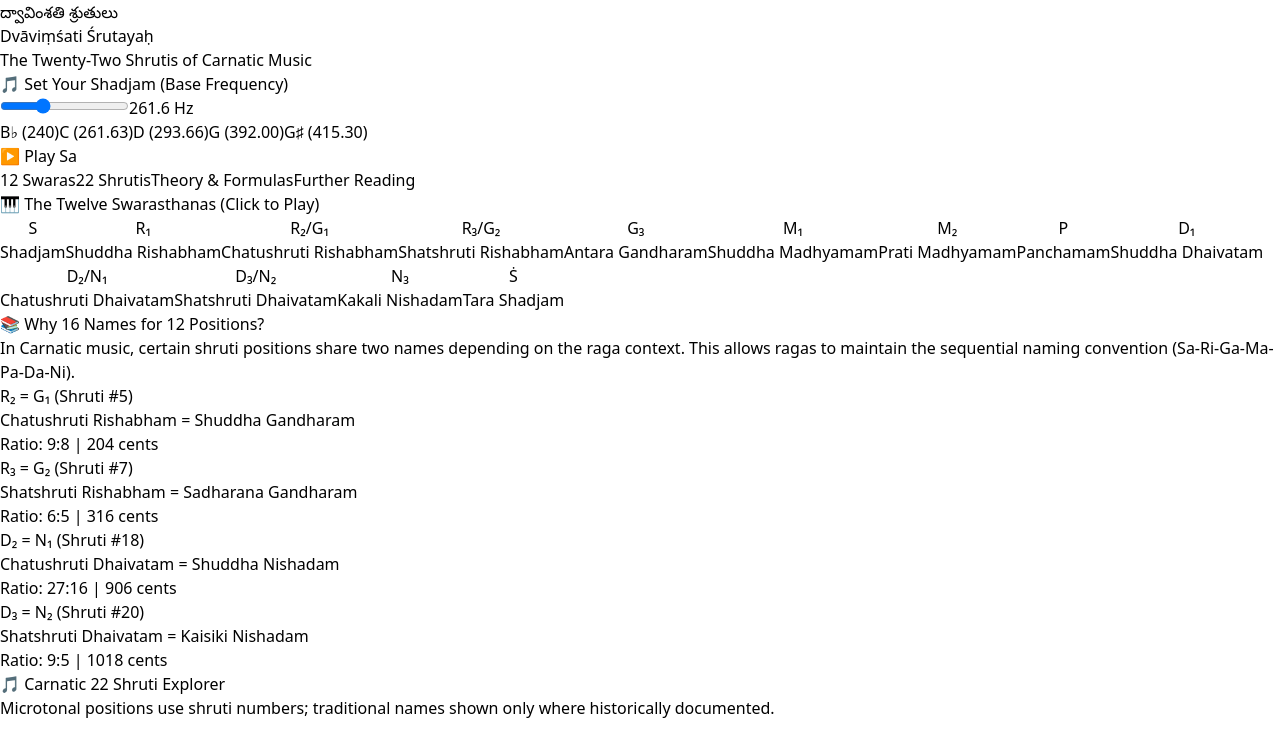
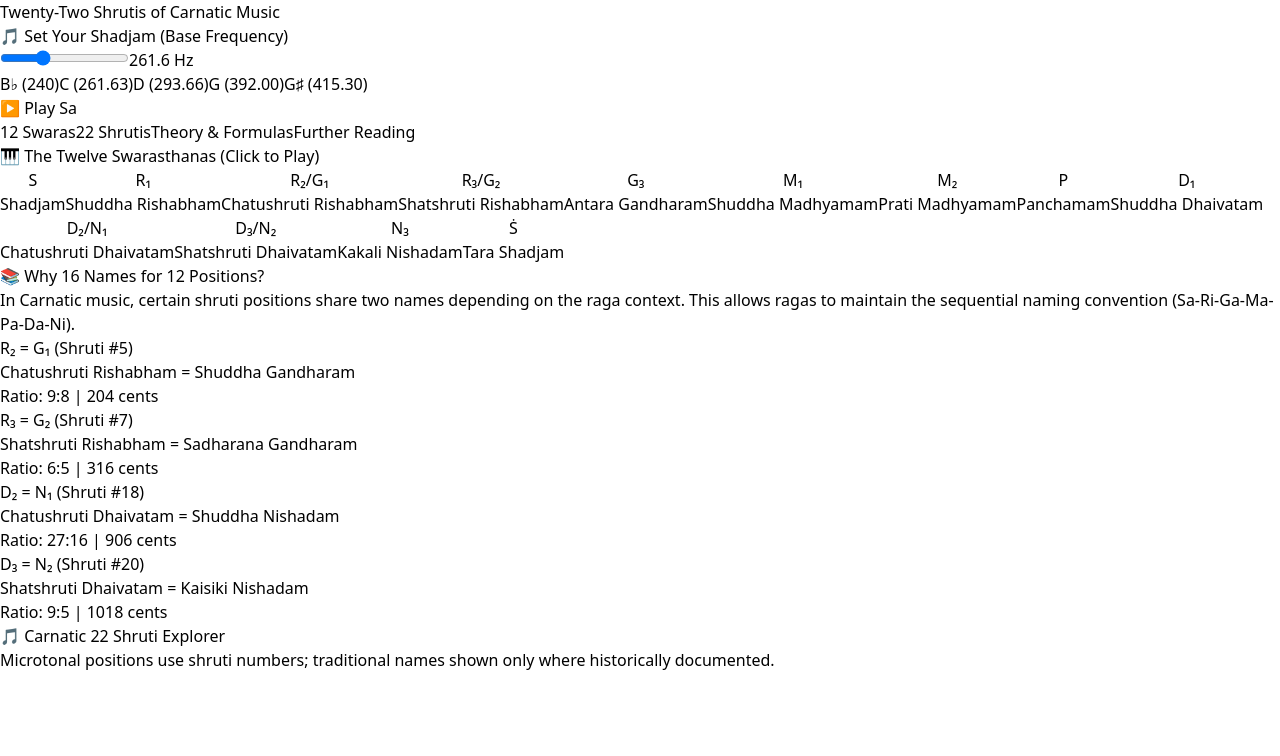
Before and after one commit to ckeshava/carnatic-music-22-shrutis, a React (Vite) app: page / in a window 1280 px wide. Shown: the top 756 px of the page. Built offline with nearby package versions, Linux system fonts and the light colour scheme.

Commit message:
remove dead code

```diff
--- a/src/App.jsx
+++ b/src/App.jsx
@@ -3,7 +3,6 @@ import React, { useState, useRef } from 'react';
 const CarnaticSwaraExplorer = () => {
   const [baseFrequency, setBaseFrequency] = useState(261.63);
   const [selectedSwara, setSelectedSwara] = useState(null);
-  const [customRatio, setCustomRatio] = useState({ num: 3, den: 2 });
   const [isPlaying, setIsPlaying] = useState(false);
   const [activeTab, setActiveTab] = useState('swaras');
   const [selectedSwaraFamily, setSelectedSwaraFamily] = useState('all');
@@ -247,13 +246,6 @@ const CarnaticSwaraExplorer = () => {
     },
   ];
 
-  // Three types of shruti intervals
-  const shrutiIntervals = {
-    pramana: { ratio: [81, 80], cents: 21.5, name: 'Pramana Shruti (Syntonic Comma)', description: 'The smallest interval (~22 cents)' },
-    nyuna: { ratio: [25, 24], cents: 70.7, name: 'Nyuna Shruti (Small)', description: 'Small chromatic semitone (~71 cents)' },
-    poorna: { ratio: [256, 243], cents: 90.2, name: 'Poorna Shruti (Large)', description: 'Pythagorean limma (~90 cents)' },
-  };
-
   const initAudio = () => {
     if (!audioContextRef.current) {
       audioContextRef.current = new (window.AudioContext || window.webkitAudioContext)();
@@ -300,11 +292,6 @@ const CarnaticSwaraExplorer = () => {
     playFrequency(freq);
   };
 
-  const playCustomRatio = () => {
-    const freq = baseFrequency * (customRatio.num / customRatio.den);
-    playFrequency(freq);
-  };
-
   const getStringPosition = (ratio) => {
     return ((ratio[1] / ratio[0]) * 100).toFixed(2);
   };
@@ -339,10 +326,8 @@ const CarnaticSwaraExplorer = () => {
         {/* Header */}
         <div className="text-center mb-6">
           <h1 className="text-3xl md:text-4xl font-bold text-amber-800 mb-2">
-            ద్వావింశతి శ్రుతులు
+          Twenty-Two Shrutis of Carnatic Music
           </h1>
-          <h2 className="text-xl md:text-2xl text-amber-700 mb-1">Dvāviṃśati Śrutayaḥ</h2>
-          <p className="text-amber-600">The Twenty-Two Shrutis of Carnatic Music</p>
         </div>
 
         {/* Base Frequency Control */}
@@ -636,14 +621,6 @@ const CarnaticSwaraExplorer = () => {
                     <div className="text-sm">For Pa (3:2): Position = (2/3) × 100 = 66.67% of string length</div>
                   </div>
                 </div>
-
-                {/* <div>
-                  <h4 className="font-semibold text-amber-800 mb-2">Cents Calculation</h4>
-                  <div className="bg-amber-50 p-4 rounded-lg font-mono text-center">
-                    <div className="text-lg mb-2"><strong>Cents = 1200 × log₂(Ratio)</strong></div>
-                    <div className="text-sm">One octave = 1200 cents | Semitone ≈ 100 cents</div>
-                  </div>
-                </div> */}
               </div>
             </div>
 
```
Also changed, not shown: 1 other file (tests, documents, lock files or other folders).
